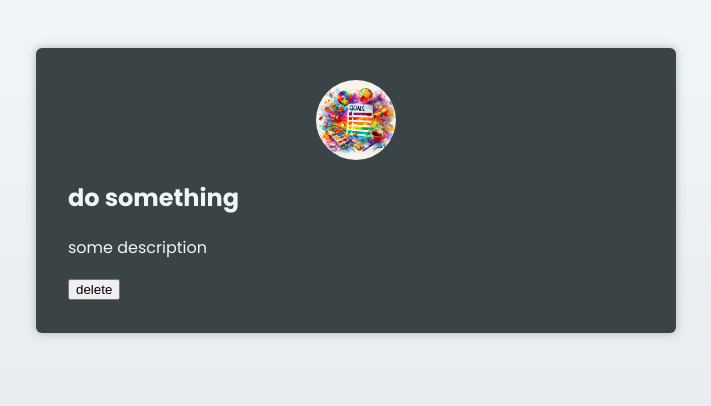
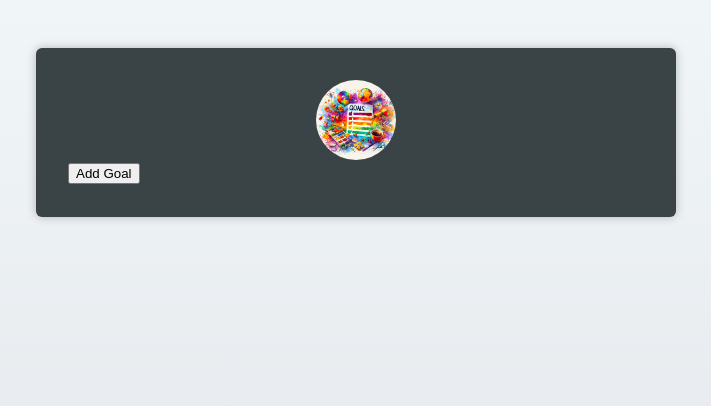
Before and after one commit to nigmasilmi/react-typescript-up-a-notch, a React (Vite) app in the folder react-ts-basics/: page / in a window 1280 px wide. Shown: the top 406 px of the page, without its empty margins (284-995 px from the left). Built offline with nearby package versions, Linux system fonts and the light colour scheme; the HTML template or start-up script is replaced by a standard one.

Commit message:
useState to add items - boilerplate

```diff
--- a/react-ts-basics/src/App.tsx
+++ b/react-ts-basics/src/App.tsx
@@ -1,13 +1,37 @@
 import CourseGoal from "./components/CourseGoal";
 import { Header } from "./components/Header";
 import headerImage from "../public/goals.jpg";
+import { useState } from "react";
+
+type Goal = { id: number; title: string; description: string };
+
 export default function App() {
+  const [goals, setGoals] = useState<Goal[]>([]);
+
+  function handleAddGoal() {
+    setGoals((prevGoals) => {
+      const newGoal: Goal = {
+        id: 1,
+        title: "temporary",
+        description: "some dummy description",
+      };
+      return [...prevGoals, newGoal];
+    });
+  }
+
   return (
     <main>
       <Header src={headerImage} alt="A list of goals"></Header>
-      <CourseGoal title={"do something"}>
-        <p>some description</p>
-      </CourseGoal>
+      <button onClick={handleAddGoal}>Add Goal</button>
+      <ul>
+        {goals.map((gl) => (
+          <li key={gl.id}>
+            <CourseGoal title={gl.title}>
+              <p>{gl.description}</p>
+            </CourseGoal>
+          </li>
+        ))}
+      </ul>
     </main>
   );
 }
```
